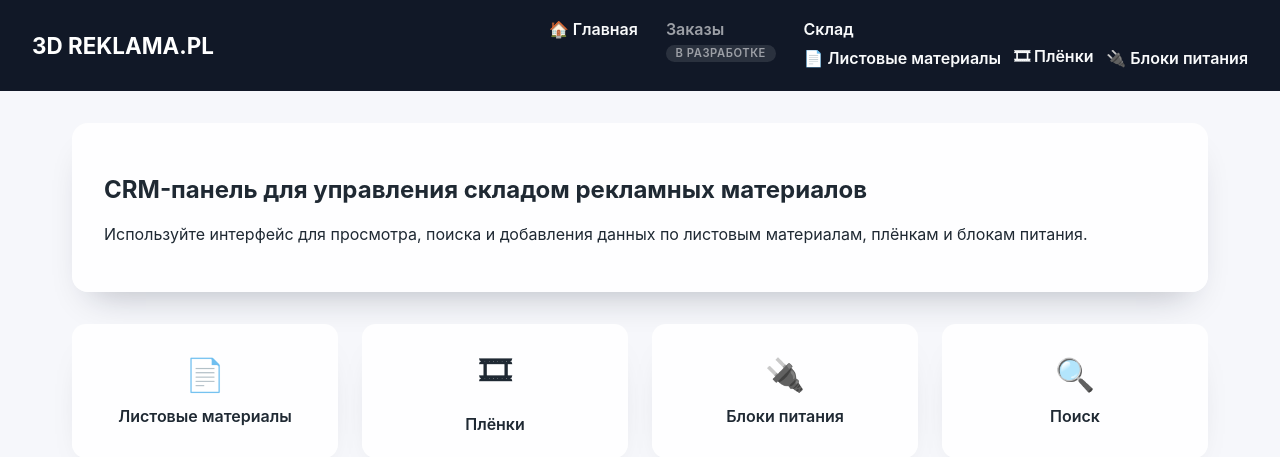
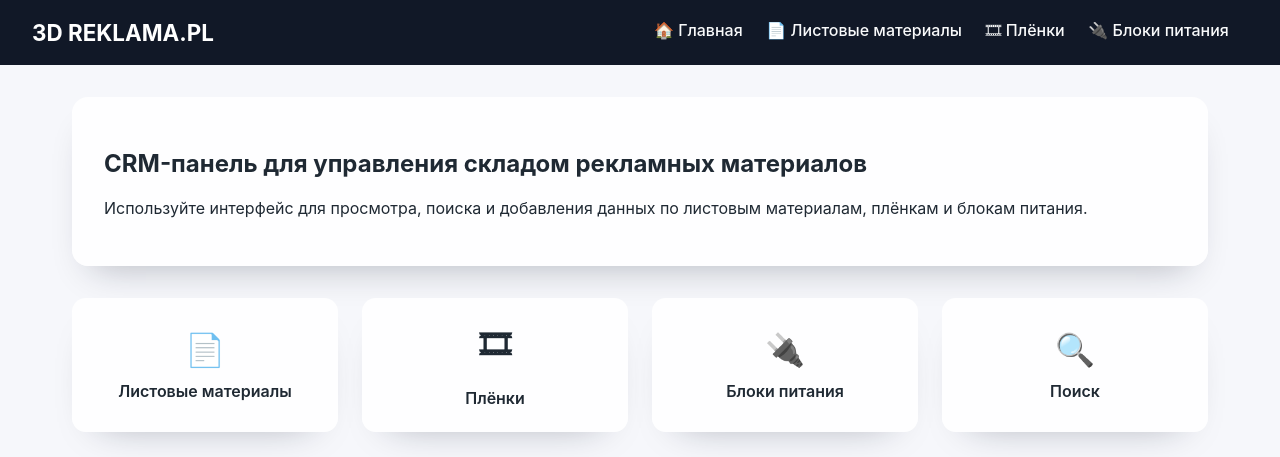
Before and after one commit to doomka5/doomka_bot_W2, a FastAPI app: page / in a window 1280 px wide. Shown: the top 457 px of the page. Run offline with FastAPI, Linux system fonts and the light colour scheme; parts of the project's set-up code (start-up, migrations or seed data) failed here and were passed over.

Commit message:
Revert "Restructure web navigation to group warehouse sections"

```diff
--- a/web/static/style.css
+++ b/web/static/style.css
@@ -40,59 +40,15 @@ body {
     font-size: 1.4rem;
 }
 
-.nav {
-    display: flex;
-    align-items: flex-start;
-    flex-wrap: wrap;
-    gap: 1.75rem;
+.nav a {
+    color: #f9fafb;
+    margin-right: 1.2rem;
+    text-decoration: none;
+    font-weight: 500;
 }
 
-.nav-link,
-.nav-sublink {
-    color: #f9fafb;
-    text-decoration: none;
-    font-weight: 600;
-}
-
-.nav-link:hover,
-.nav-sublink:hover {
+.nav a:hover {
     text-decoration: underline;
-}
-
-.nav-item {
-    color: #f9fafb;
-    display: flex;
-    flex-direction: column;
-    gap: 0.35rem;
-    font-weight: 600;
-}
-
-.nav-item--disabled {
-    opacity: 0.6;
-    cursor: default;
-}
-
-.nav-tag {
-    display: inline-flex;
-    align-items: center;
-    padding: 0.1rem 0.6rem;
-    border-radius: 999px;
-    font-size: 0.7rem;
-    text-transform: uppercase;
-    letter-spacing: 0.05em;
-    background: rgba(255, 255, 255, 0.18);
-}
-
-.nav-submenu {
-    display: flex;
-    flex-wrap: wrap;
-    gap: 0.8rem;
-}
-
-.nav-sublink {
-    display: inline-flex;
-    align-items: center;
-    gap: 0.25rem;
 }
 
 .content {
--- a/web/templates/base.html
+++ b/web/templates/base.html
@@ -10,19 +10,10 @@
     <header class="topbar">
         <h1 class="app-title">3D REKLAMA.PL</h1>
         <nav class="nav">
-            <a class="nav-link" href="{{ url_for('index') }}">🏠 Главная</a>
-            <div class="nav-item nav-item--disabled">
-                <span class="nav-label">Заказы</span>
-                <span class="nav-tag">в разработке</span>
-            </div>
-            <div class="nav-item">
-                <span class="nav-label">Склад</span>
-                <div class="nav-submenu">
-                    <a class="nav-sublink" href="{{ url_for('materials_page') }}">📄 Листовые материалы</a>
-                    <a class="nav-sublink" href="{{ url_for('films_page') }}">🎞 Плёнки</a>
-                    <a class="nav-sublink" href="{{ url_for('power_supplies_page') }}">🔌 Блоки питания</a>
-                </div>
-            </div>
+            <a href="{{ url_for('index') }}">🏠 Главная</a>
+            <a href="{{ url_for('materials_page') }}">📄 Листовые материалы</a>
+            <a href="{{ url_for('films_page') }}">🎞 Плёнки</a>
+            <a href="{{ url_for('power_supplies_page') }}">🔌 Блоки питания</a>
         </nav>
     </header>
     <main class="content">
```
